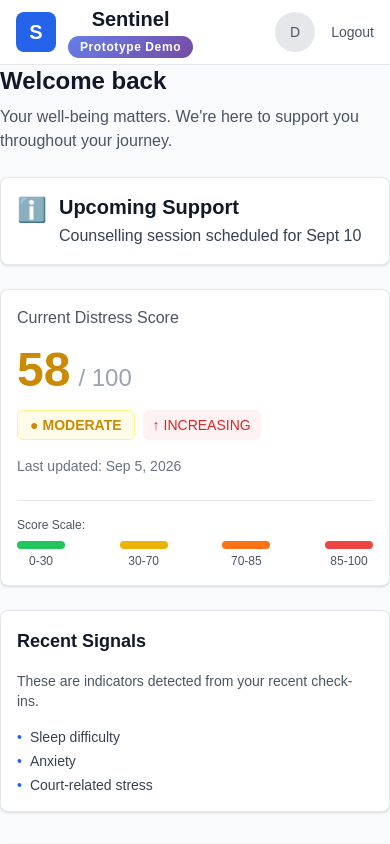
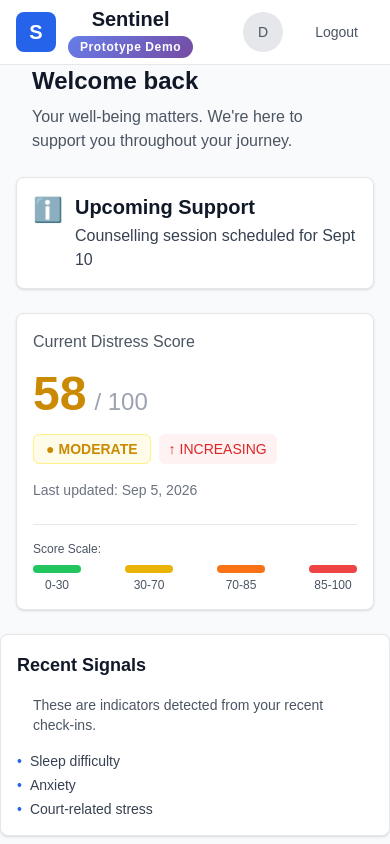
Before and after one commit to MohammedQadeer2/victim-wellbeing-early-warning-system, a Next.js app: page /victim in a window 390 px wide. Shown: the top 844 px of the page. Built offline with nearby package versions, Linux system fonts and the light colour scheme.

Commit message:
fix: add mobile-only horizontal padding (px-4) to page headers and card containers without breaking desktop layout

```diff
--- a/app/globals.css
+++ b/app/globals.css
@@ -9,7 +9,7 @@
 
 @media (prefers-color-scheme: dark) {
   :root {
-    --background: #0a0a0a;
+    --background: #99ccff;
     --foreground: #ededed;
   }
 }
@@ -89,6 +89,73 @@ button {
 /* Smooth transitions */
 .transition-smooth {
   transition: all 0.2s ease-in-out;
+}
+
+/* ============================================================================ */
+/* MOBILE LAYOUT FIXES - Media Query @media (max-width: 768px)                 */
+/* ============================================================================ */
+/* STRICT: Only targets specific elements. No global page padding.              */
+/* Desktop view remains 100% untouched. */
+
+@media (max-width: 768px) {
+  /* Fix 1: Page Header titles/subtitles - Add horizontal padding */
+  .mb-6 {
+    padding-left: 1rem;  /* px-4 = 16px */
+    padding-right: 1rem;
+  }
+
+  /* Alt: If PageHeader wrapper uses different class, add to h1/p directly */
+  h1.text-2xl,
+  h1.text-3xl {
+    padding-left: 1rem;
+    padding-right: 1rem;
+  }
+
+  /* Description paragraphs under headers */
+  h1.text-2xl + p,
+  h1.text-3xl + p {
+    padding-left: 1rem;
+    padding-right: 1rem;
+  }
+
+  /* Fix 2: Questionnaire progress header - Add padding */
+  /* Target progress bar and step text containers */
+  .mb-4 .flex.items-center.justify-between,
+  .text-sm.text-gray-600 {
+    padding-left: 1rem;
+    padding-right: 1rem;
+  }
+
+  /* Progress bar itself */
+  .bg-gray-200.rounded-full {
+    margin-left: 1rem;
+    margin-right: 1rem;
+  }
+
+  /* Fix 3: Full-width cards - Add margins/padding */
+  /* Dashboard cards grid */
+  .grid.grid-cols-1 > div,
+  .grid.grid-cols-1.gap-4 > div,
+  .grid.grid-cols-1.gap-6 > div {
+    padding-left: 1rem;
+    padding-right: 1rem;
+  }
+
+  /* Card list items */
+  .space-y-4 > div,
+  .space-y-6 > div {
+    margin-left: 1rem;
+    margin-right: 1rem;
+  }
+
+  /* Cards that span full width */
+  .w-full.rounded-lg,
+  .w-full.rounded-xl {
+    margin-left: auto;
+    margin-right: auto;
+    width: calc(100% - 2rem);  /* Subtract 16px left + 16px right */
+    max-width: calc(100% - 2rem);
+  }
 }
 
 /* Demo mode indicator */
--- a/components/layout/PageHeader.tsx
+++ b/components/layout/PageHeader.tsx
@@ -23,7 +23,7 @@ export function PageHeader({
   action,
 }: PageHeaderProps) {
   return (
-    <div className="mb-6 sm:mb-8">
+    <div className="mb-6 sm:mb-8 px-4 md:px-0">
       {/* Breadcrumbs */}
       {breadcrumbs && breadcrumbs.length > 0 && (
         <nav className="mb-3" aria-label="Breadcrumb">
```
